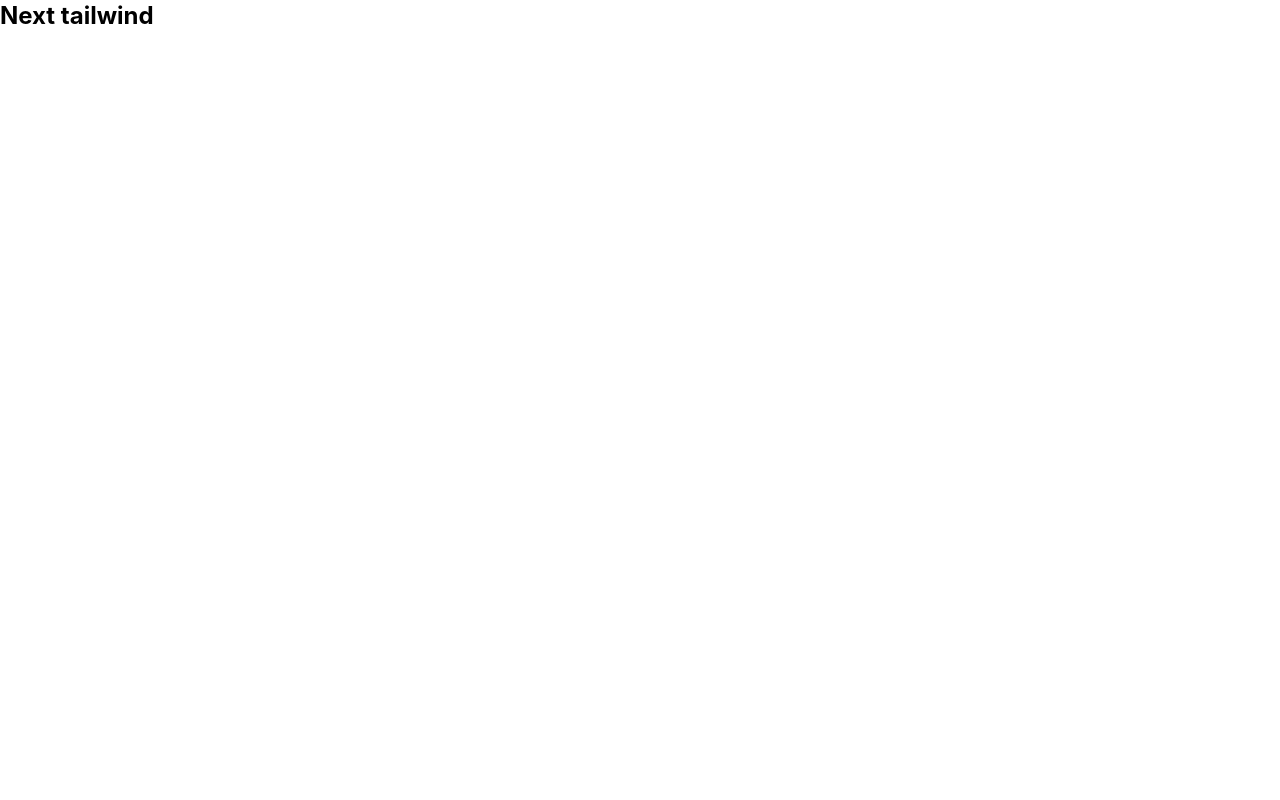
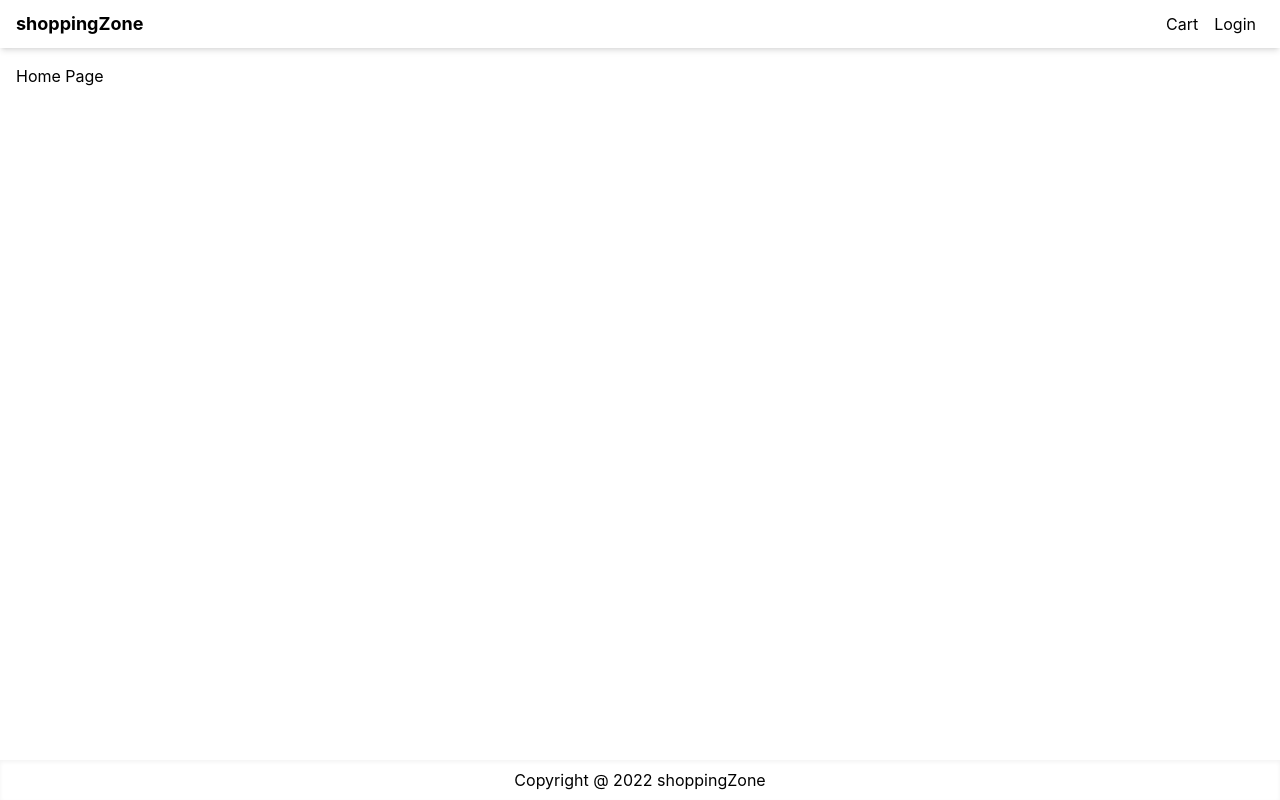
Before and after one commit to quantum-26/shoppingZone, a Next.js app: page / in a window 1280 px wide. Built offline with nearby package versions, Linux system fonts and the light colour scheme.

Commit message:
Create a basic layout of website

```diff
--- /dev/null
+++ b/components/Layout.js
@@ -0,0 +1,41 @@
+import Head from 'next/head'
+import Link from 'next/link'
+import React from 'react'
+
+function Layout({ title, children }) {
+  return (
+    <>
+        <Head>
+            <title>{title ? title : 'shoppingZone'}</title>
+            <meta name="description" content="Ecommerce website" />
+            <link rel="icon" href="/favicon.ico" />
+        </Head>
+        <div className='flex min-h-screen flex-col justify-between'>
+            <header>
+                <nav className='flex h-12 items-center px-4 justify-between shadow-md'>
+                    <Link href="/">
+                        <a className='text-lg font-bold'>shoppingZone</a>
+                    </Link>
+
+                    <div>
+                        <Link href="/cart">
+                            <a className='p-2' >Cart</a>
+                        </Link>
+                        <Link href="/login">
+                            <a className='p-2' >Login</a>
+                        </Link>
+                    </div>
+                </nav>
+            </header>
+            <main className='container m-auto mt-4 px-4'>
+                {children}
+            </main>
+            <footer className='flex h-10 justify-center items-center shadow-inner'>
+                Copyright @ 2022 shoppingZone
+            </footer>
+        </div>
+    </>
+  )
+}
+
+export default Layout
--- a/pages/index.js
+++ b/pages/index.js
@@ -1,15 +1,9 @@
-import Head from 'next/head'
+import Layout from '../components/Layout'
 
 export default function Home() {
   return (
-    <div>
-      <Head>
-        <title>Create Next App</title>
-        <meta name="description" content="Generated by create next app" />
-        <link rel="icon" href="/favicon.ico" />
-      </Head>
-
-      <h1 className='text-2xl font-bold'>Next tailwind</h1>
-    </div>
+    <Layout title="Online Shopping site">
+      Home Page
+    </Layout>
   )
 }
--- a/styles/globals.css
+++ b/styles/globals.css
@@ -18,13 +18,3 @@
 * {
   box-sizing: border-box;
 }
-
-@media (prefers-color-scheme: dark) {
-  html {
-    color-scheme: dark;
-  }
-  body {
-    color: white;
-    background: black;
-  }
-}
```
Also changed, not shown: .eslintrc.json, 1 other file (tests, documents, lock files or other folders).
